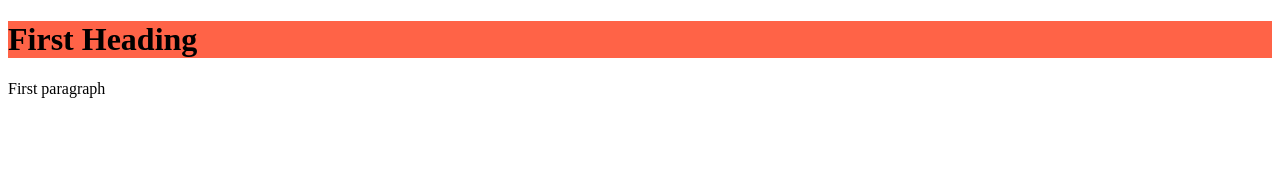
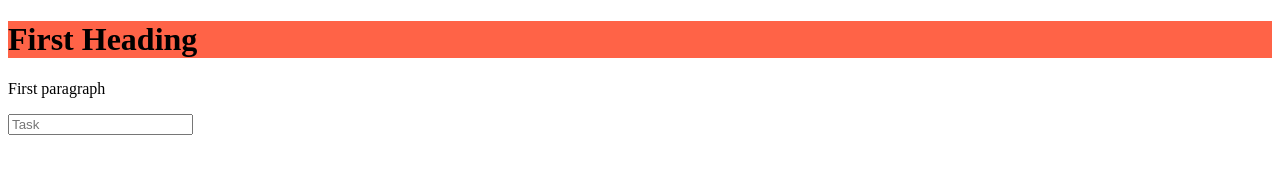
Before and after one commit to Sp00nsMcg33/Sp00n.io, a plain HTML site: page index.html in a window 1280 px wide. Drawn offline with Linux system fonts and the light colour scheme.

Commit message:
updated the html script to include a text input box

```diff
--- a/index.html
+++ b/index.html
@@ -6,6 +6,7 @@
             First Heading
         </h1>
         <p> First paragraph</p>
+        <input type = "text" name = "Task" size ="20" placeholder="Task"/>
 
     </body>
 </html>
```
